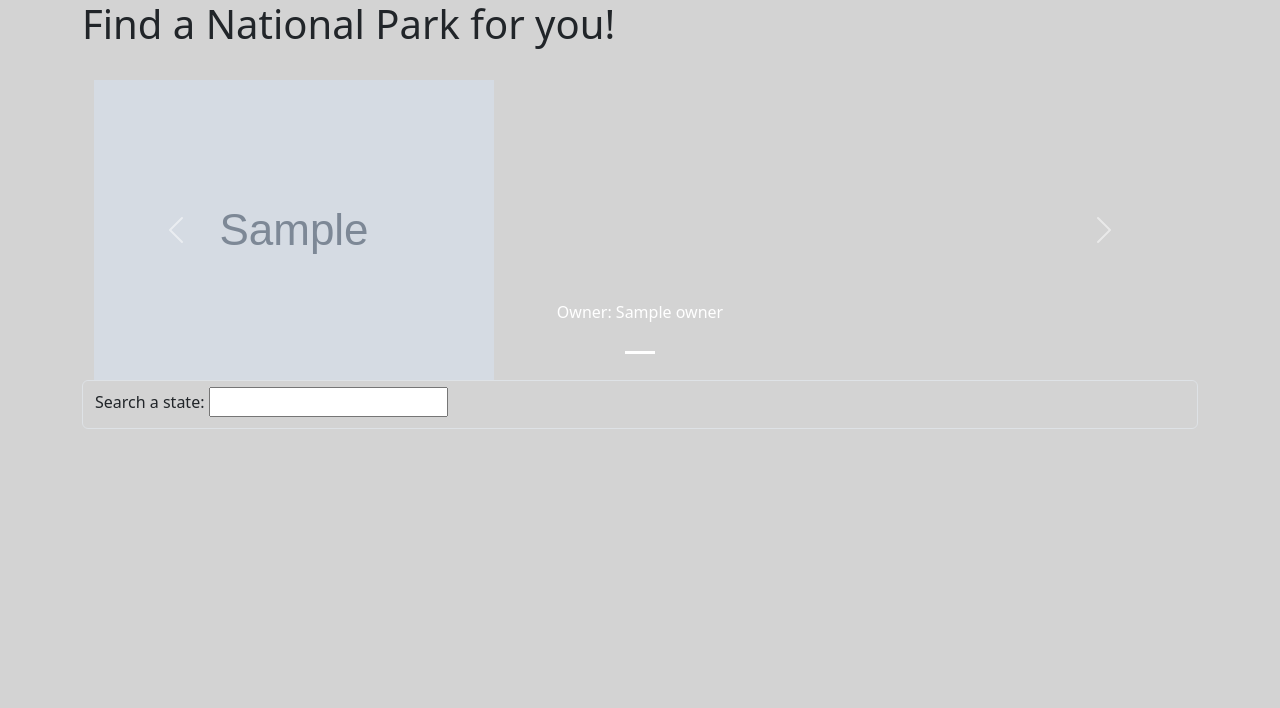
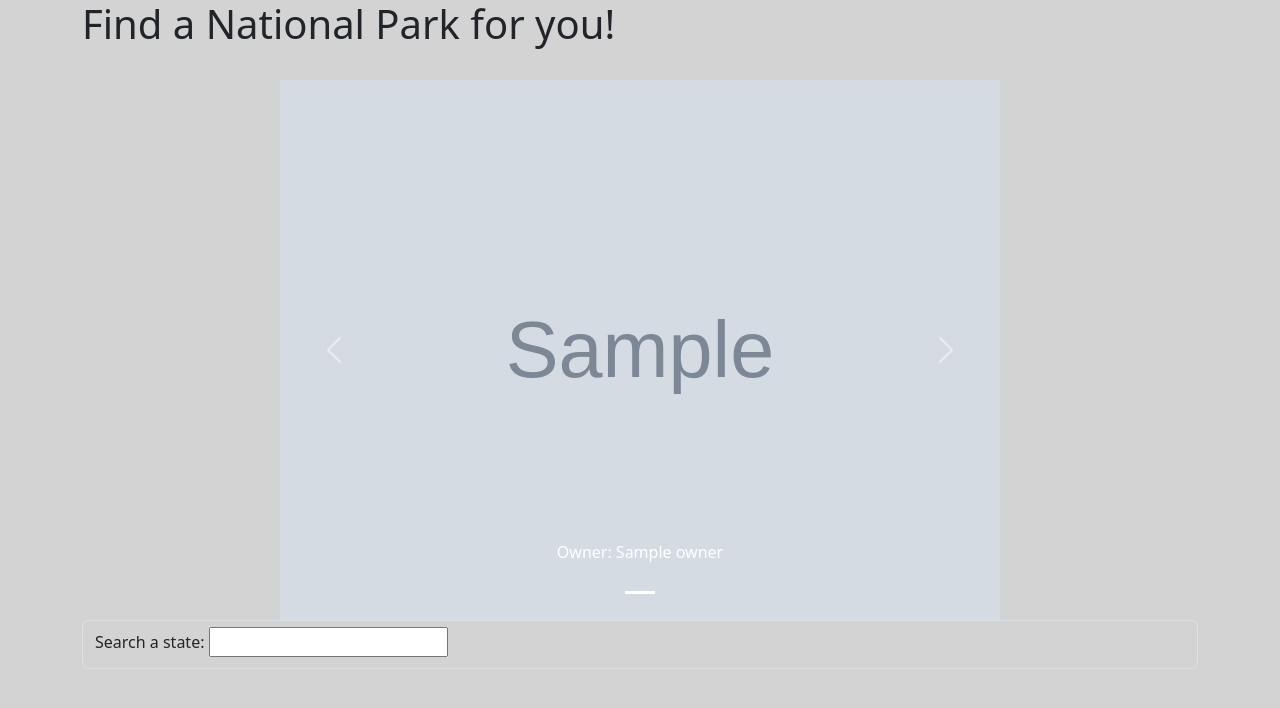
Before and after one commit to technomooney/Project-3-API-and-bookmarks, a Flask app: template web_ui/templates/index.html in a window 1280 px wide. Shown: the top 708 px of the page. Run offline with Flask 2, Linux system fonts and the light colour scheme; the template is opened without the code that fills it: most values are stand-ins (such as "Sample title", 1, 10 or a date in 2020); grey boxes marked "Sample" are stand-in pictures.

Commit message:
got the casousel to a decent state... it should work with most all image sizes. we can modify the alignment later.

```diff
--- a/web_ui/templates/carousel.html
+++ b/web_ui/templates/carousel.html
@@ -5,7 +5,7 @@
         <h1>Find a National Park for you!</h1>
     </div>
     <br>
-    <div class="container">
+    <div class="container col-md-8">
       <div id="image_carousel" class="carousel slide">
         <div class="carousel-indicators">
           {% for image in data %}
@@ -15,7 +15,7 @@
         <div class="carousel-inner">
           {% for image in data %}
           <div class="carousel-item {% if loop.index == 1 %}active{% endif %}">
-            <img src="{{ image.file }}"  class="img-fluid d-block" alt="Slide number {{ loop.index }}" >
+            <img src="{{ image.file }}"  class="d-block w-100" alt="Slide number {{ loop.index }}" >
             <div class="carousel-caption d-none d-md-block ">
               <p class="bs-light-border-subtle">Owner: {{ image.owner }}</p>
             </div>
```
